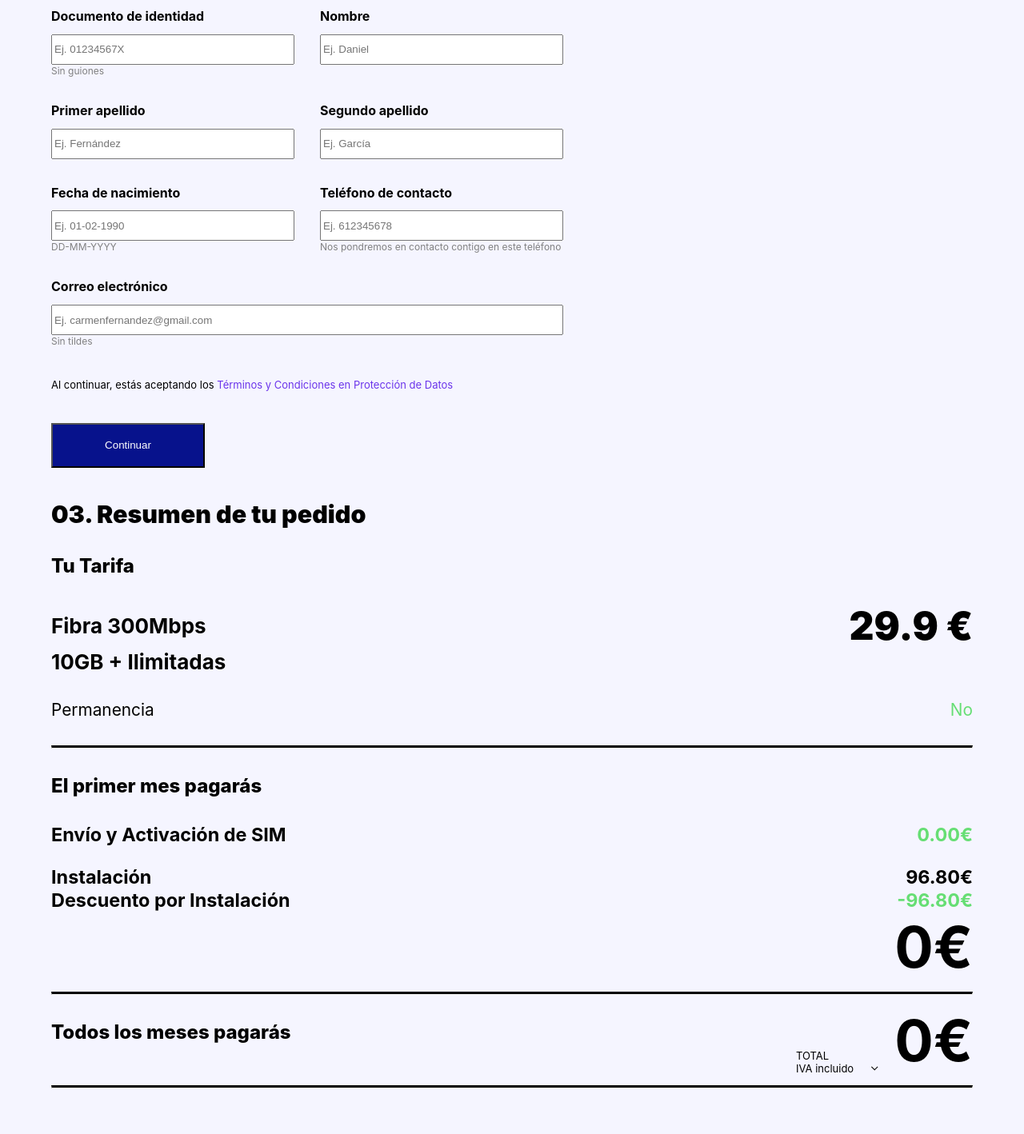
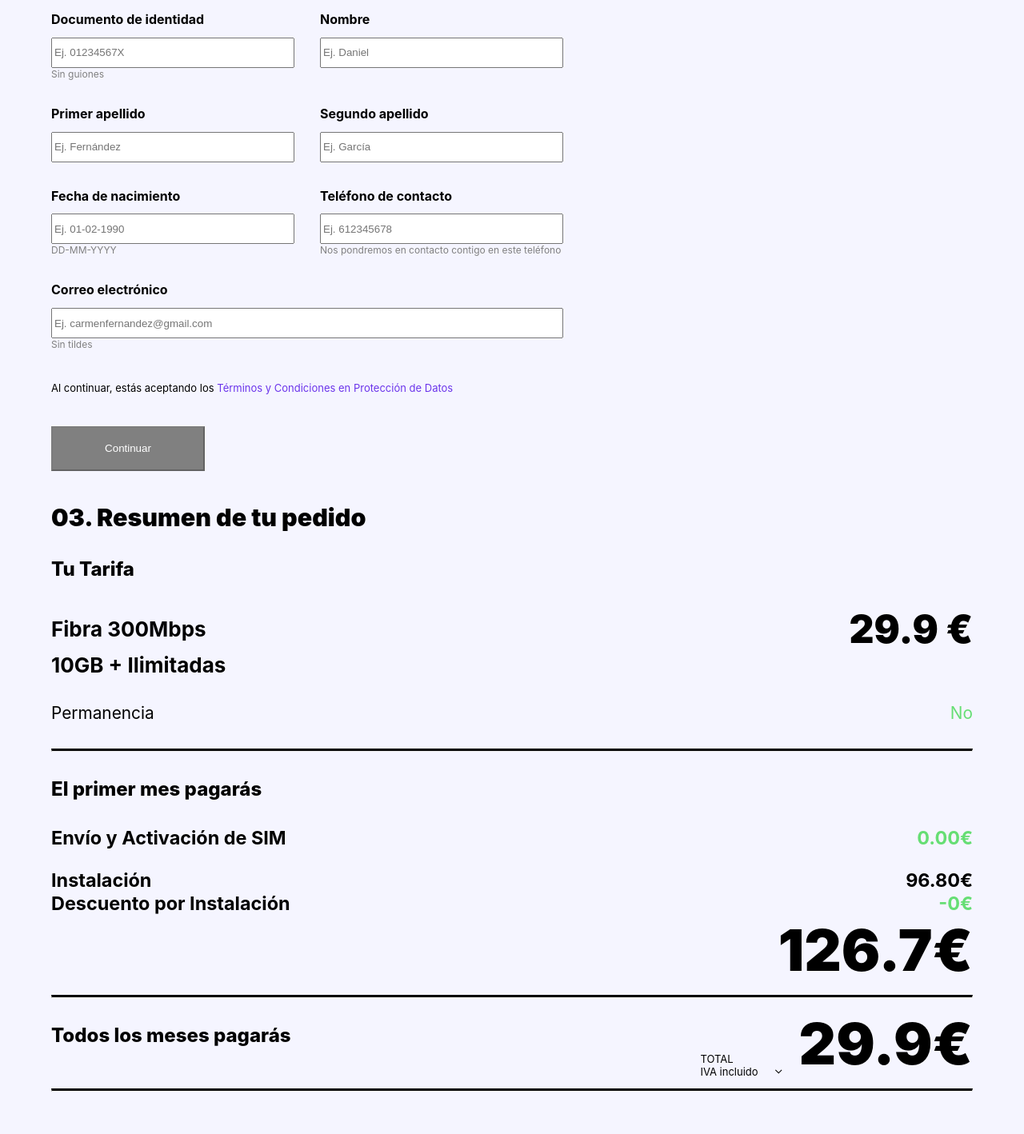
Before and after one commit to Salinas182/react-shopping-cart, a React (Create React App) app: page /checkout/1 in a window 1280 px wide. Shown: the part 1360-2778 px from the top of the page at 80% size. Built offline with nearby package versions, Linux system fonts and the light colour scheme.

Commit message:
added hook for simple input validation, created an input component and improved style and functionality

```diff
--- a/src/components/Button.jsx
+++ b/src/components/Button.jsx
@@ -1,7 +1,23 @@
-export default function Button({label, styles}) {
+export default function Button({ label, styles, onClick, disabled = false }) {
+
+  const disabledStyles = {
+    cursor: 'not-allowed',
+    backgroundColor: 'grey',
+  };
+
   return (
     <div style={styles.buttonContainer}>
-      <button style={styles.button}>{label}</button>
+      <button
+        style={
+          disabled
+            ? { ...styles.button, ...disabledStyles }
+            : styles.button
+        }
+        disabled={disabled}
+        onClick={onClick}
+      >
+        {label}
+      </button>
     </div>
   );
 }
--- /dev/null
+++ b/src/components/Input.jsx
@@ -0,0 +1,29 @@
+export default function Input({ fieldProps }) {
+  const {
+    type = 'text',
+    name,
+    label,
+    styles,
+    placeholder = '',
+    tooltipLabel = '',
+    value = '',
+    onChange
+  } = fieldProps;
+
+  return (
+    <div className={styles.inputGroup}>
+      <label htmlFor={name}>{label}</label>
+      <input
+        type={type}
+        id={name}
+        name={name}
+        placeholder={placeholder}
+        value={value}
+        onChange={onChange}
+      />
+      {tooltipLabel && (
+        <small className={styles?.tooltip}>{tooltipLabel}</small>
+      )}
+    </div>
+  );
+}
--- /dev/null
+++ b/src/hooks/useFormValidation.jsx
@@ -0,0 +1,20 @@
+import { useState } from 'react';
+
+export default function useFormValidation (initialValues) {
+  const [formValues, setFormValues] = useState(initialValues);
+
+  const handleInputChange = (e) => {
+    const { name, value } = e.target;
+    setFormValues({
+      ...formValues,
+      [name]: value
+    });
+  };
+
+  const validateForm = () => {
+    const valid = Object.values(formValues).every(value => value);
+    return { valid };
+  };
+
+  return { formValues, handleInputChange, validateForm };
+};
--- a/src/views/checkout/customerDetails/index.jsx
+++ b/src/views/checkout/customerDetails/index.jsx
@@ -1,8 +1,32 @@
 import { Link } from 'react-router-dom';
 import Button from '../../../components/Button';
 import styles from './CustomerDetails.module.css';
+import Input from '../../../components/Input';
+import useFormValidation from '../../../hooks/useFormValidation';
+import { useEffect, useState } from 'react';
 
 export default function CustomerDetails() {
+  const [formCompleted, setFormCompleted] = useState(false);
+  const initialValues = {
+    id: '',
+    firstName: '',
+    firstLastName: '',
+    secondLastName: '',
+    birthdate: '',
+    phone: '',
+    email: ''
+  };
+  const {
+    formValues,
+    handleInputChange,
+    validateForm
+  } = useFormValidation(initialValues);
+
+  useEffect(() => {
+    const { valid } = validateForm();
+    setFormCompleted(valid);
+  }, [validateForm])
+
   return (
     <>
       <h3 className={styles.checkoutStage}>
@@ -11,85 +35,103 @@ export default function CustomerDetails() {
 
       <div className={styles.formContainer}>
         <form action="">
-          <div className={styles.inputGroup}>
-            <label for="id">Documento de identidad</label>
-            <input
-              type="text"
-              id="id"
-              name="id"
-              placeholder="Ej. 01234567X"
+          <Input
+            fieldProps={{
+              type: 'text',
+              name: 'id',
+              label: 'Documento de identidad',
+              placeholder: 'Ej. 01234567X',
+              tooltipLabel: 'Sin guiones',
+              styles: styles,
+              onChange: handleInputChange,
+              value: formValues.id
+            }}
           />
-            <small className={styles.tooltip}>Sin guiones</small>
-          </div>
 
-          <div className={styles.inputGroup}>
-            <label for="firstName">Nombre</label>
-            <input
-              type="text"
-              id="firstName"
-              name="firstName"
-              placeholder="Ej. Daniel"
+          <Input
+            fieldProps={{
+              type: 'text',
+              name: 'firstName',
+              label: 'Nombre',
+              placeholder: 'Ej. Daniel',
+              styles: styles,
+              onChange: handleInputChange,
+              value: formValues.firstName
+            }}
           />
-          </div>
 
-          <div className={styles.inputGroup}>
-            <label for="firstLastName">Primer apellido</label>
-            <input
-              type="text"
-              id="firstLastName"
-              name="firstLastName"
-              placeholder="Ej. Fernández"
+          <Input
+            fieldProps={{
+              type: 'text',
+              name: 'firstLastName',
+              label: 'Primer apellido',
+              placeholder: 'Ej. Fernández',
+              styles: styles,
+              onChange: handleInputChange,
+              value: formValues.firstLastName
+            }}
           />
-          </div>
 
-          <div className={styles.inputGroup}>
-            <label for="secondLastName">Segundo apellido</label>
-            <input
-              type="text"
-              id="secondLastName"
-              name="secondLastName"
-              placeholder="Ej. García"
+          <Input
+            fieldProps={{
+              type: 'text',
+              name: 'secondLastName',
+              label: 'Segundo apellido',
+              placeholder: 'Ej. García',
+              styles: styles,
+              onChange: handleInputChange,
+              value: formValues.secondLastName
+            }}
           />
-          </div>
 
-          <div className={styles.inputGroup}>
-            <label for="birthdate">Fecha de nacimiento</label>
-            <input
-              type="text"
-              id="birthdate"
-              name="birthdate"
-              placeholder="Ej. 01-02-1990"
+          <Input
+            fieldProps={{
+              type: 'text',
+              name: 'birthdate',
+              label: 'Fecha de nacimiento',
+              placeholder: 'Ej. 01-02-1990',
+              tooltipLabel: 'DD-MM-YYYY',
+              styles: styles,
+              onChange: handleInputChange,
+              value: formValues.birthdate
+            }}
           />
-            <small className={styles.tooltip}>DD-MM-YYYY</small>
-          </div>
 
-          <div className={styles.inputGroup}>
-            <label for="phone">Teléfono de contacto</label>
-            <input
-              type="number"
-              id="phone"
-              name="phone"
-              placeholder="Ej. 612345678"
+          <Input
+            fieldProps={{
+              type: 'number',
+              name: 'phone',
+              label: 'Teléfono de contacto',
+              placeholder: 'Ej. 612345678',
+              styles: styles,
+              tooltipLabel: 'Nos pondremos en contacto contigo en este teléfono',
+              onChange: handleInputChange,
+              value: formValues.phone
+            }}
           />
-            <small className={styles.tooltip}>Nos pondremos en contacto contigo en este teléfono</small>
-          </div>
 
-          <div className={styles.inputGroup}>
-            <label for="email">Correo electrónico</label>
-            <input
-              type="email"
-              id="email"
-              name="email"
-              placeholder="Ej. carmenfernandez@gmail.com"
+          <Input
+            fieldProps={{
+              type: 'email',
+              name: 'email',
+              label: 'Correo electrónico',
+              placeholder: 'Ej. carmenfernandez@gmail.com',
+              styles: styles,
+              tooltipLabel: 'Sin tildes',
+              onChange: handleInputChange,
+              value: formValues.email
+            }}
           />
-            <small className={styles.tooltip}>Sin tildes</small>
-          </div>
         </form>
       </div>
 
       <p className={styles.terms}>Al continuar, estás aceptando los <Link className={styles.termsLink} to="#">Términos y Condiciones en Protección de Datos</Link></p>
 
-      <Button label={buttonProps.LABEL} styles={buttonProps.styles}/>
+      <Button
+        label={buttonProps.LABEL}
+        styles={buttonProps.styles}
+        disabled={!formCompleted}
+      />
     </>
   );
 }
--- a/src/views/checkout/index.jsx
+++ b/src/views/checkout/index.jsx
@@ -9,6 +9,7 @@ import OrderSummary from "./orderSummary";
 export default function Checkout() {
   const [product, setProduct] = useState();
   const [loading, setLoading] = useState(true);
+  const [discount, setDiscount] = useState(0);
   const { error, handleError } = useErrorHandling();
 
   useEffect(() => {
@@ -39,9 +40,9 @@ export default function Checkout() {
       <h2 className={styles.title}>¡Comenzamos con tu pedido!</h2>
       <hr className={styles.divider} />
 
-      <DealDetails product={product} />
+      <DealDetails product={product} setDiscount={setDiscount}/>
       <CustomerDetails />
-      <OrderSummary product={product} />
+      <OrderSummary product={product} discount={discount}/>
     </div>
   );
 }
--- a/src/views/checkout/orderSummary/OrderSummary.module.css
+++ b/src/views/checkout/orderSummary/OrderSummary.module.css
@@ -60,7 +60,7 @@
 
 .initialPayment, .monthlyPrice {
   font-size: 9vh;
-  font-weight: bolder;
+  font-weight: 900;
   text-align: right;
   margin: 0;
 }
--- a/src/views/checkout/orderSummary/index.jsx
+++ b/src/views/checkout/orderSummary/index.jsx
@@ -1,9 +1,24 @@
+import { useEffect, useState } from 'react';
 import { Link } from 'react-router-dom';
 import Button from '../../../components/Button';
 import styles from './OrderSummary.module.css';
 import chevronIcon from '../../../assets/icons/chevron.svg';
 
-export default function OrderSummary({product}) {
+export default function OrderSummary({ product, discount = 0 }) {
+  const [checkedTerms, setCheckedTerms] = useState(false);
+  const [formCompleted, setFormCompleted] = useState(false);
+
+  const productMonthlyPrice = product.prices?.find(price => price.name === 'iva')?.price;
+  const initialPayment = discount ? productMonthlyPrice : (productMonthlyPrice + 96.8).toFixed(1);
+
+  useEffect(() => {
+    setFormCompleted(checkedTerms);
+  }, [checkedTerms]);
+
+  const handleCheckboxChange = (e) => {
+    setCheckedTerms(e.target.checked);
+  };
+
   return (
     <>
       <h3 className={styles.checkoutStage}>
@@ -16,7 +31,7 @@ export default function OrderSummary({product}) {
         <div className={styles.rateDetails}>
           <span>Fibra 300Mbps</span>
           <span className={styles.ratePrice}>
-            {product.prices?.find(price => price.name === 'iva')?.price} €
+            {productMonthlyPrice} €
           </span>
         </div>
 
@@ -26,7 +41,9 @@ export default function OrderSummary({product}) {
 
         <div className={styles.commitmentInfo}>
           <span>Permanencia</span>
-          <span className={styles.commitmentPeriod}>{'' ? '3 meses' : 'No'}</span>
+          <span className={styles.commitmentPeriod}>
+            {discount ? '3 meses' : 'No'}
+          </span>
         </div>
       </div>
 
@@ -49,10 +66,14 @@ export default function OrderSummary({product}) {
 
         <div className={styles.installationDiscount}>
           <span>Descuento por Instalación</span>
-          <span className={styles.discount}>-96.80€</span>
+          <span className={styles.discount}>
+            {`-${discount}€`}
+          </span>
         </div>
 
-        <p className={styles.initialPayment}>0€</p>
+        <p className={styles.initialPayment}>
+          {`${initialPayment}€`}
+        </p>
       </div>
 
       <hr className={styles.divider} />
@@ -70,7 +91,9 @@ export default function OrderSummary({product}) {
               <img src={chevronIcon} alt="Chevron icon" className={styles.chevronIcon} />
             </span>
           </div>
-          <span className={styles.monthlyPrice}>0€</span>
+          <span className={styles.monthlyPrice}>
+            {`${productMonthlyPrice}€`}
+          </span>
         </div>
       </div>
 
@@ -78,14 +101,24 @@ export default function OrderSummary({product}) {
 
       <div className={styles.completeProcess}>
         <div className={styles.acknowledgement}>
-          <input type="checkbox" id="acknowledge" className={styles.checkbox} />
+          <input
+            type="checkbox"
+            id="acknowledge"
+            className={styles.checkbox}
+            onChange={handleCheckboxChange}
+            checked={checkedTerms}
+          />
           <label htmlFor="acknowledge" className={styles.customCheckbox}></label>
           <p className={styles.acknowledgementText}>
             He leído y acepto los costes y las nuevas condiciones asociadas al cambio de tarifa, módulo de ahorro y/o promoción, así como la <Link to="#" className={styles.termsLink}>política de desestimiento</Link>, y solicito que los servicios comiencen a prestarse en el siguiente ciclo de facturación.
           </p>
         </div>
 
-        <Button label={buttonProps.LABEL} styles={buttonProps.styles}/>
+        <Button
+          label={buttonProps.LABEL}
+          styles={buttonProps.styles}
+          disabled={!formCompleted}
+        />
       </div>
     </>
   );
```
Also changed, not shown: src/views/checkout/dealDetails/DealDetails.module.css (+16 -0 lines), src/views/checkout/dealDetails/index.jsx (+26 -4 lines), src/assets/icons/ok.svg (added). Lines whose indentation alone changed are shown as unchanged.
